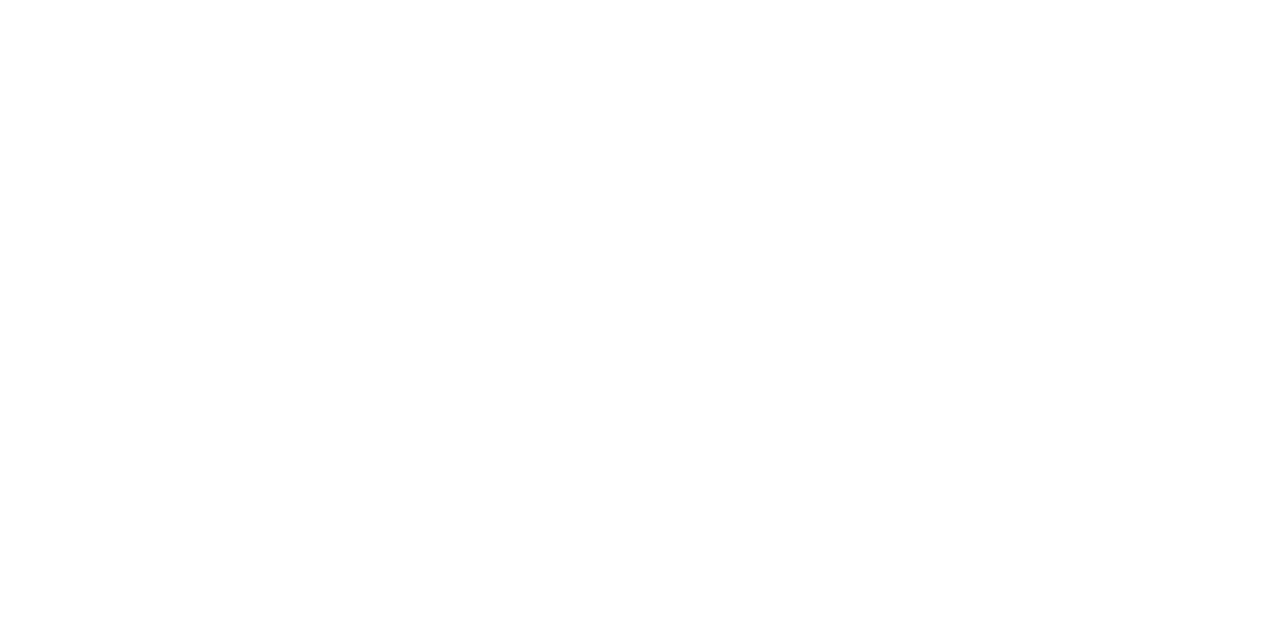
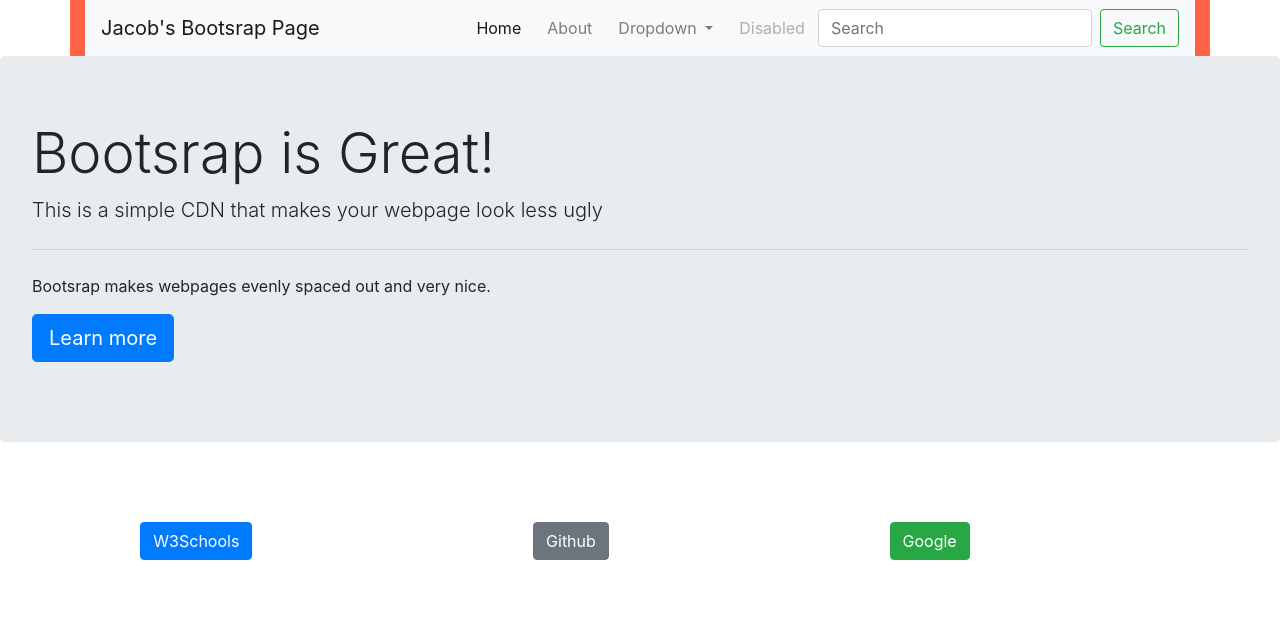
Before and after one commit to jragusa123/week05exersize, a plain HTML site: page index.html in a window 1280 px wide. Drawn offline with nearby package versions, Linux system fonts and the light colour scheme; files that its build step writes are made by us from their sources.

Commit message:
second commit

```diff
--- a/index.html
+++ b/index.html
@@ -3,13 +3,77 @@
 <head>
     <Title> Index </Title>
     <link rel="stylesheet" href="https://maxcdn.bootstrapcdn.com/bootstrap/4.0.0/css/bootstrap.min.css" integrity="sha384-Gn5384xqQ1aoWXA+058RXPxPg6fy4IWvTNh0E263XmFcJlSAwiGgFAW/dAiS6JXm" crossorigin="anonymous">
-    <link rel="stylesheet" type="text/css" href="css/main.css">
+    <link rel="stylesheet" type="text/css" href="main.css">
   </head>
   <body>
+    <nav class="container">
+    <nav class="navbar navbar-expand-md navbar-light bg-light">
+      <a class="navbar-brand" href="#">Jacob's Bootsrap Page</a>
+      <button class="navbar-toggler" type="button" data-toggle="collapse" data-target="#navbarSupportedContent" aria-controls="navbarSupportedContent" aria-expanded="false" aria-label="Toggle navigation">
+        <span class="navbar-toggler-icon"></span>
+      </button>
 
+      <div class="collapse navbar-collapse" id="navbarSupportedContent">
+        <ul class="navbar-nav ml-auto">
+          <li class="nav-item active">
+            <a class="nav-link" href="#">Home <span class="sr-only">(current)</span></a>
+          </li>
+          <li class="nav-item">
+            <a class="nav-link" href="#">About</a>
+          </li>
+          <li class="nav-item dropdown">
+            <a class="nav-link dropdown-toggle" href="#" id="navbarDropdown" role="button" data-toggle="dropdown" aria-haspopup="true" aria-expanded="false">
+              Dropdown
+            </a>
+            <div class="dropdown-menu" aria-labelledby="navbarDropdown">
+              <a class="dropdown-item" href="#">Bootsrap things</a>
+              <a class="dropdown-item" href="#">Links</a>
+              <div class="dropdown-divider"></div>
+              <a class="dropdown-item" href="#">Want something else???</a>
+            </div>
+          </li>
+          <li class="nav-item">
+            <a class="nav-link disabled" href="#"> Disabled </a>
+          </li>
+        </ul>
+        <form class="form-inline my-2 my-lg-0">
+          <input class="form-control mr-sm-2" type="search" placeholder="Search" aria-label="Search">
+          <button class="btn btn-outline-success my-2 my-sm-0" type="submit">Search</button>
+        </form>
+      </div>
+    </nav>
+</nav>
+<div class="jumbotron">
+  <h1 class="display-4">Bootsrap is Great!</h1>
+  <p class="lead">This is a simple CDN that makes your webpage look less ugly</p>
+  <hr class="my-4">
+  <p>Bootsrap makes webpages evenly spaced out and very nice. </p>
+  <p class="lead">
+    <a class="btn btn-primary btn-lg" href="#" role="button">Learn more</a>
+  </p>
+</div>
+<div class="container row">
+  <div class="button mx-auto my-5 text-center">
+    <a href="https://www.w3schools.com" target="_blank">
+<button type="button" class="btn btn-primary">W3Schools</button></a>
+    <h2>
+    </h2>
+    <img> </img>
 
-
-
+  </div>
+  <div class="button mx-auto my-5 text-center">
+  <a href="https://www.github.com" target="_blank"><button type="button" class="btn btn-secondary">Github</button>
+  <h2> </h2>
+  <img> </img>
+ </div>
+  <div class="button mx-auto my-5 text center">
+  <a href="https://www.google.com" target="_blank"><button type="button" class="btn btn-success">Google</button>
+  <h2> </h2>
+  <img> </img>
+ </div>
+</div>
+<div class="row">
+</div>
 
 
 
--- a/main.css
+++ b/main.css
@@ -1,14 +1,9 @@
-ul.nav {
+nav {
   background-color: tomato;
-  margin: 5px;
-  padding:25px;
+
 }
 li {
-  background-color: lightblue;
+
   display: inline-block;
   padding: 0 5px;
 }
-.box{
-  display: inline-block;
-  width: 40%;
-}
```
